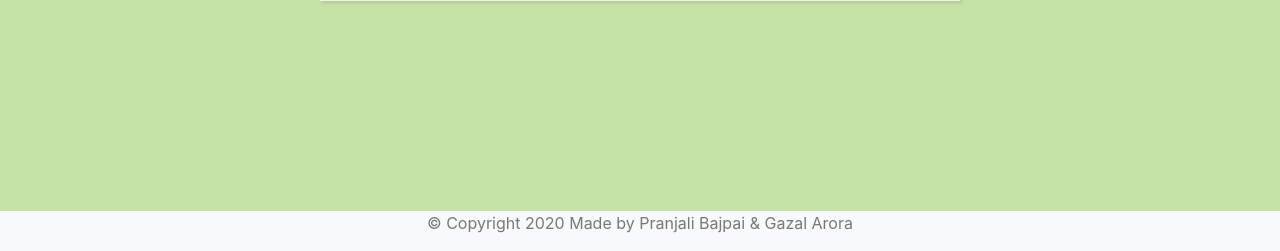
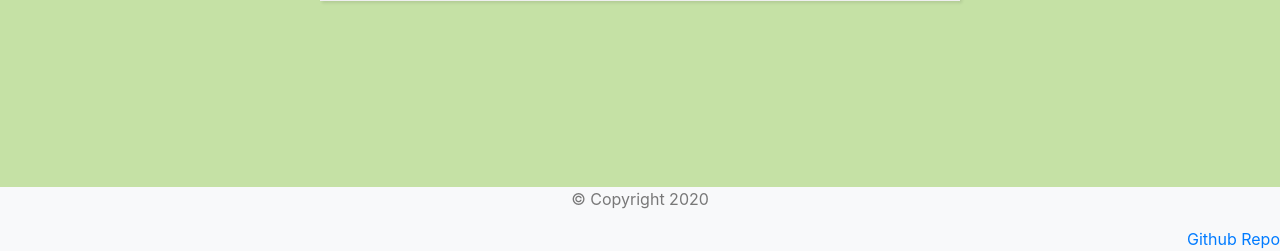
Before and after one commit to pranjalibajpai/eRail, a PHP site: page /index.php in a window 1280 px wide. Shown: the part 549-800 px from the top of the page. Run offline with PHP 8.4, Linux system fonts and the light colour scheme; some libraries are stand-ins or nearby versions.

Commit message:
chore: update footer

```diff
--- a/template/footer.php
+++ b/template/footer.php
@@ -1,6 +1,7 @@
 <footer>
   <div class="footer bg-light">
-    <p>© Copyright 2020 Made by Pranjali Bajpai & Gazal Arora</p>
+    <p>© Copyright 2020</p>
+    <a href = "https://github.com/pranjalibajpai/railway-reservation-system" style = "float: right;">Github Repo</a>
   </div>
 </footer>
 </body>
```
